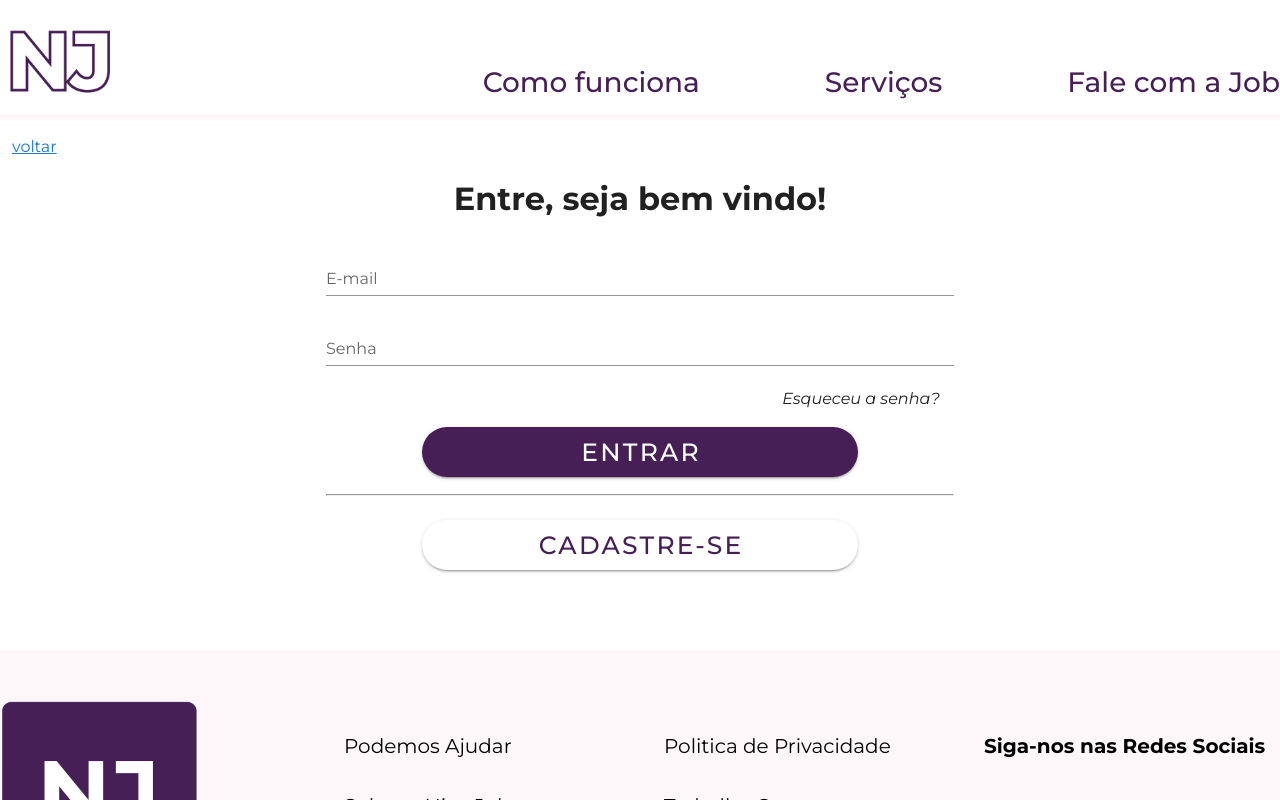
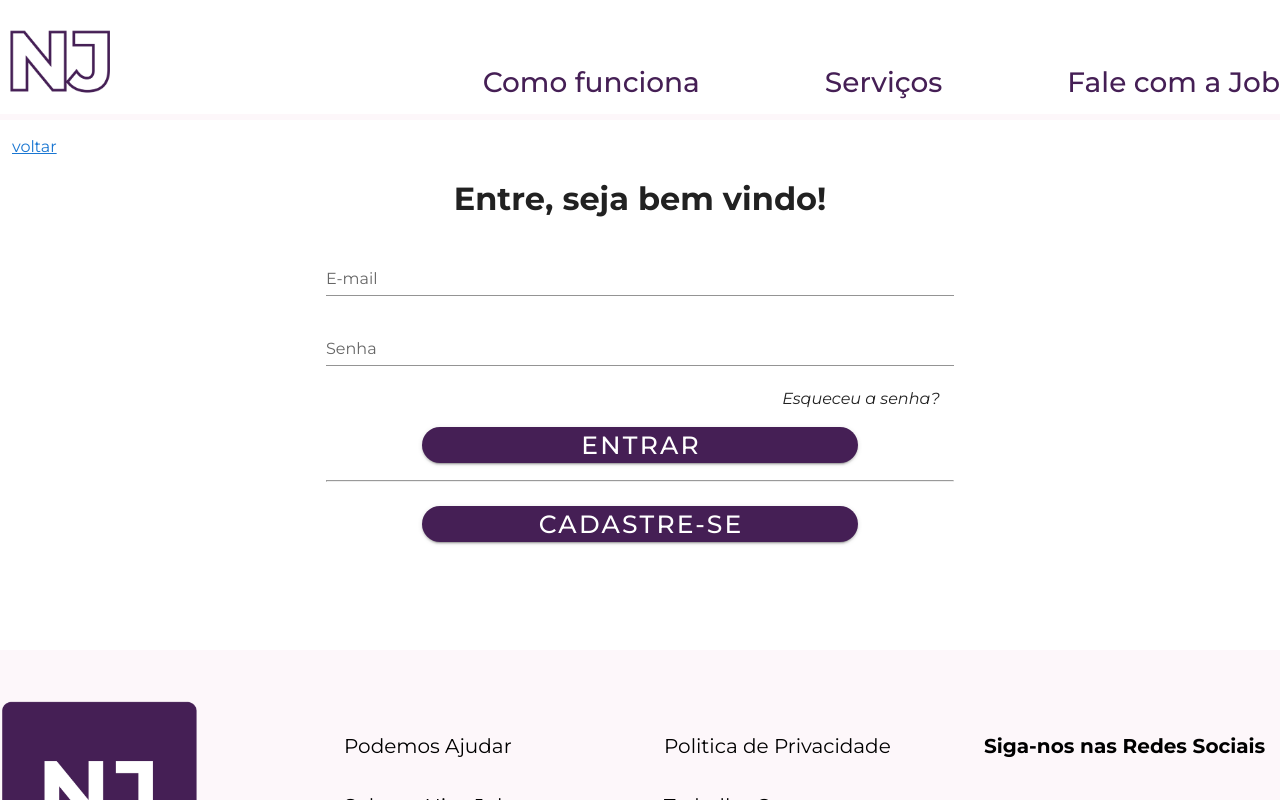
Before and after one commit to febls/nice-job, a Nuxt app: page /login in a window 1280 px wide. Shown: the top 800 px of the page. Built offline with nearby package versions, Linux system fonts and the light colour scheme.

Commit message:
some changes

```diff
--- a/nuxt.config.js
+++ b/nuxt.config.js
@@ -1,6 +1,10 @@
 import VuetifyLoaderPlugin from 'vuetify-loader/lib/plugin'
 
 export default {
+  devServer:{
+    proxy: 'http://localhost:9000/registration'
+  },
+
   mode: 'spa',
   /*
   ** Headers of the page
--- a/package.json
+++ b/package.json
@@ -12,7 +12,8 @@
   },
   "dependencies": {
     "@mdi/font": "^4.5.95",
-    "nuxt": "^2.0.0"
+    "axios": "^0.19.0",
+    "nuxt": "^2.10.2"
   },
   "devDependencies": {
     "@fortawesome/fontawesome-free": "^5.11.2",
--- a/pages/cadastro.vue
+++ b/pages/cadastro.vue
@@ -1,53 +1,28 @@
 <template>
 <div>
 
-<v-container class="top-base-register">
+<v-container id="app" class="top-base-register">
 <div>
     <div>
      <a href="/"><p>voltar</p></a>
     </div>
 
     <center>
-        <form style="width: 50%;">
+        <form @submit="register" class="formulario">
         <h1 class="section-title-login">Cadastre-se!</h1>
         <br>
-        <v-text-field class="label-form"
-            v-model="nome"
-            :error-messages="emailErrors"
-            label="Nome"
+        <v-text-field class="label-form" v-model="nome" :error-messages="emailErrors" label="Nome"></v-text-field>
+        <v-text-field class="label-form" v-model="email" :error-messages="emailErrors" label="E-mail"></v-text-field>
+        <v-text-field class="label-form" v-model="telefone" :error-messages="emailErrors" label="Telefone"></v-text-field>
+        <v-text-field class="label-form" v-model="endereco" :error-messages="emailErrors" label="Endereço"></v-text-field>
 
-        ></v-text-field>
-        <v-text-field class="label-form"
-            v-model="email"
-            :error-messages="emailErrors"
-            label="E-mail"
+        <br>
 
-        ></v-text-field>
-        <v-text-field class="label-form"
-            v-model="telefone"
-            :error-messages="emailErrors"
-            label="Telefone"
-
-        ></v-text-field>
-        <v-text-field class="label-form"
-            v-model="endereco"
-            :error-messages="emailErrors"
-            label="Endereço"
-
-        ></v-text-field>
-        <br>
         <v-row align="left" justify="space-around" style="margin-left: 286px; color: black !important;">
             <v-icon>fas fa-lock</v-icon></v-row>
-        <v-text-field class="label-form"
-            v-model="password"
-            :error-messages="emailErrors"
-            label="Senha"
+        <v-text-field type="password" class="label-form" v-model="senha" :error-messages="emailErrors" label="Senha"></v-text-field>
 
-        ></v-text-field>
-
-
-        <a href="/minha-area"><v-btn style="border: 0; color: #FFF;border-radius: 60px;background-color: #451F55;width: 436px;height: 50px;font-size: 25px!important; text-transform: none;">FINALIZAR</v-btn></a>
-
+        <v-btn class="button" type="submit">FINALIZAR</v-btn>
 
         </form>
     </center>
@@ -55,3 +30,63 @@
   </v-container>
 </div>
 </template>
+
+<script>
+    const axios = require('axios');
+
+    export default {
+        name: 'cadastro',
+        data: function(){
+            return{
+                nome: '',
+                email: '',
+                telefone: '',
+                endereco: '',
+                senha: ''
+            }
+        },
+
+        methods: {
+            register(e){
+                e.preventDefault();
+
+                const parametros = new URLSearchParams();
+                parametros.append("nome", this.nome);
+                parametros.append("email", this.email);
+                parametros.append("telefone", this.telefone);
+                parametros.append("endereco", this.endereco);
+                parametros.append("senha", this.senha);
+
+                axios.post('http://localhost:10001/registration', parametros)
+                .then(function (response) {
+                    if(response.status == 200){
+                        window.location.href = '/login';
+                    }else if(response.status == 201){
+                        alert("Email já cadastro ao nosso sistema!");
+                        window.location.href = '/cadastro';
+                    }
+                })
+                .catch(function (error) {
+                    console.log(error);
+                })
+            }
+        }
+    }
+</script>
+
+<style>
+    .button{
+        border: 0;
+        color: #FFF;
+        border-radius: 60px;
+        background-color: #451F55;
+        width: 436px;
+        height: 50px;
+        font-size: 25px!important;
+        text-transform: none;
+    }
+
+    .formulario{
+        width: 50%;
+    }
+</style>
--- a/pages/login.vue
+++ b/pages/login.vue
@@ -6,30 +6,110 @@
     </div>
     <div>
         <center>
-            <form style="width: 50%;">
-            <h1 class="section-title-login">Entre, seja bem vindo!</h1>
-            <br />
-            <v-text-field class="label-form"
-                v-model="email"
-                :error-messages="emailErrors"
-                label="E-mail"
+            <h1 class="section-title-login">Entre, seja bem vindo!</h1><br />
 
-            ></v-text-field>
-            <v-text-field class="label-form"
-                v-model="senha"
-                :error-messages="emailErrors"
-                label="Senha"
+            <form @submit="logar" class="formulario">
+                <v-text-field class="label-form" v-model="email" label="E-mail"></v-text-field>
+                <v-text-field type="password" class="label-form" v-model="senha" label="Senha"></v-text-field>
+                <p class="esqueceu-senha">Esqueceu a senha?</p>
+                <v-btn type="submit" id="btn-entrar" class="button">ENTRAR</v-btn>
+            </form>
 
-            ></v-text-field>
-            <p style=" align-items: left; margin-left: 442px;font-style: italic;">Esqueceu a senha?</p>
+            <hr class="linha"><br>
 
-            <v-btn @click="click" style="border: 0; color: #FFF;border-radius: 60px;background-color: #451F55;width: 436px;height: 50px;font-size: 25px!important; text-transform: none;">ENTRAR</v-btn>
-            </form>
-            <hr style=" width: 50%; margin-top: 17px;">
-            <br>
-            <a href="/cadastro"><v-btn style="border: 0; color: #451F55;border-radius: 60px;background-color: #fff;width: 436px;height: 50px;font-size: 25px!important; text-transform: none;">CADASTRE-SE</v-btn></a>
+            <v-btn id="btn-cadastrar" class="button-cadastrar" @click="cadastrar">CADASTRE-SE</v-btn>
         </center>
     </div>
 </v-container>
 
 </template>
+
+<script>
+    const axios = require('axios');
+
+    export default {
+        name: 'login',
+        data: function(){
+            return{
+                email: '',
+                senha: ''
+            }
+        },
+
+        methods: {
+           logar(e){
+               e.preventDefault();
+
+               const params = new URLSearchParams();
+               params.append('email', this.email);
+               params.append('senha', this.senha);
+
+               axios.post('http://localhost:10001/authenticate', params)
+               .then(response => {
+                   if(response.status == 200){
+                       console.log(response);
+                       window.location.href = '/minha-area';
+                   }else if(response.status == 201){
+                       alert(response.data);
+                   }
+               })
+               .catch(error =>{
+                   console.log('Houve um erro: ', error);
+               })
+           },
+
+           cadastrar(){
+               window.location.href = '/cadastro';
+           }
+        }
+    }
+</script>
+
+<style>
+    .formulario{
+        width: 50%;
+    }
+
+    .esqueceu-senha{
+        align-items: left;
+        margin-left: 442px;
+        font-style: italic;
+    }
+
+    .button{
+        border: 0;
+        color: #FFF;
+        border-radius: 60px;
+        background-color: #451F55;
+        width: 436px;
+        height: 50px;
+        font-size: 25px!important;
+        text-transform: none;
+    }
+
+    .button-cadastrar{
+        border: 0;
+        color: #451F55;
+        border-radius: 60px;
+        background-color: #fff;
+        width: 436px;
+        height: 50px;
+        font-size: 25px!important;
+        text-transform: none;
+    }
+
+    .linha{
+        width: 50%;
+        margin-top: 17px;
+    }
+
+    #btn-entrar{
+        background-color: #451F55;
+        color: #FFF;
+    }
+
+    #btn-cadastrar{
+        background-color: #451F55;
+        color: #FFF;
+    }
+</style>
```
Also changed, not shown: 1 other file (tests, documents, lock files or other folders).
